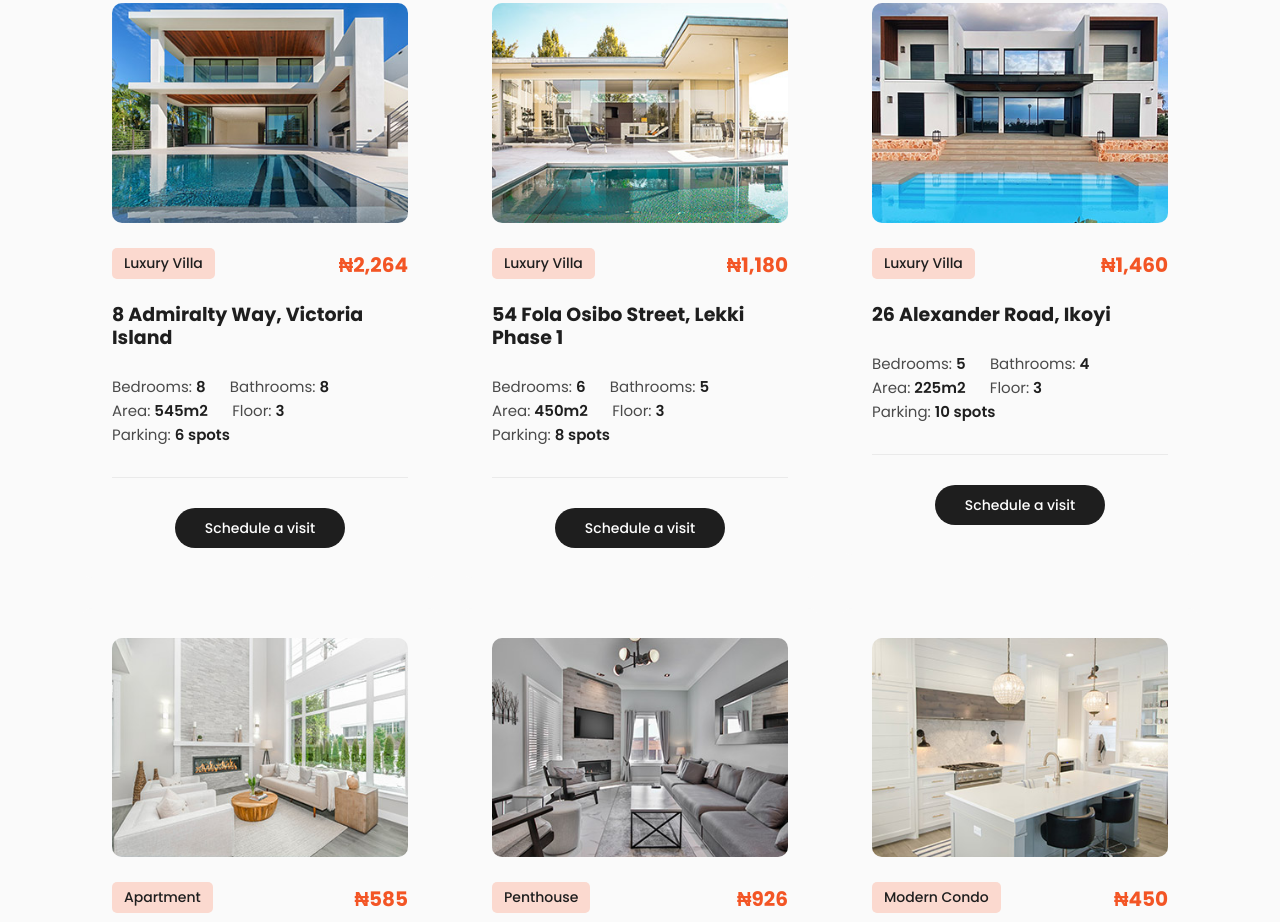
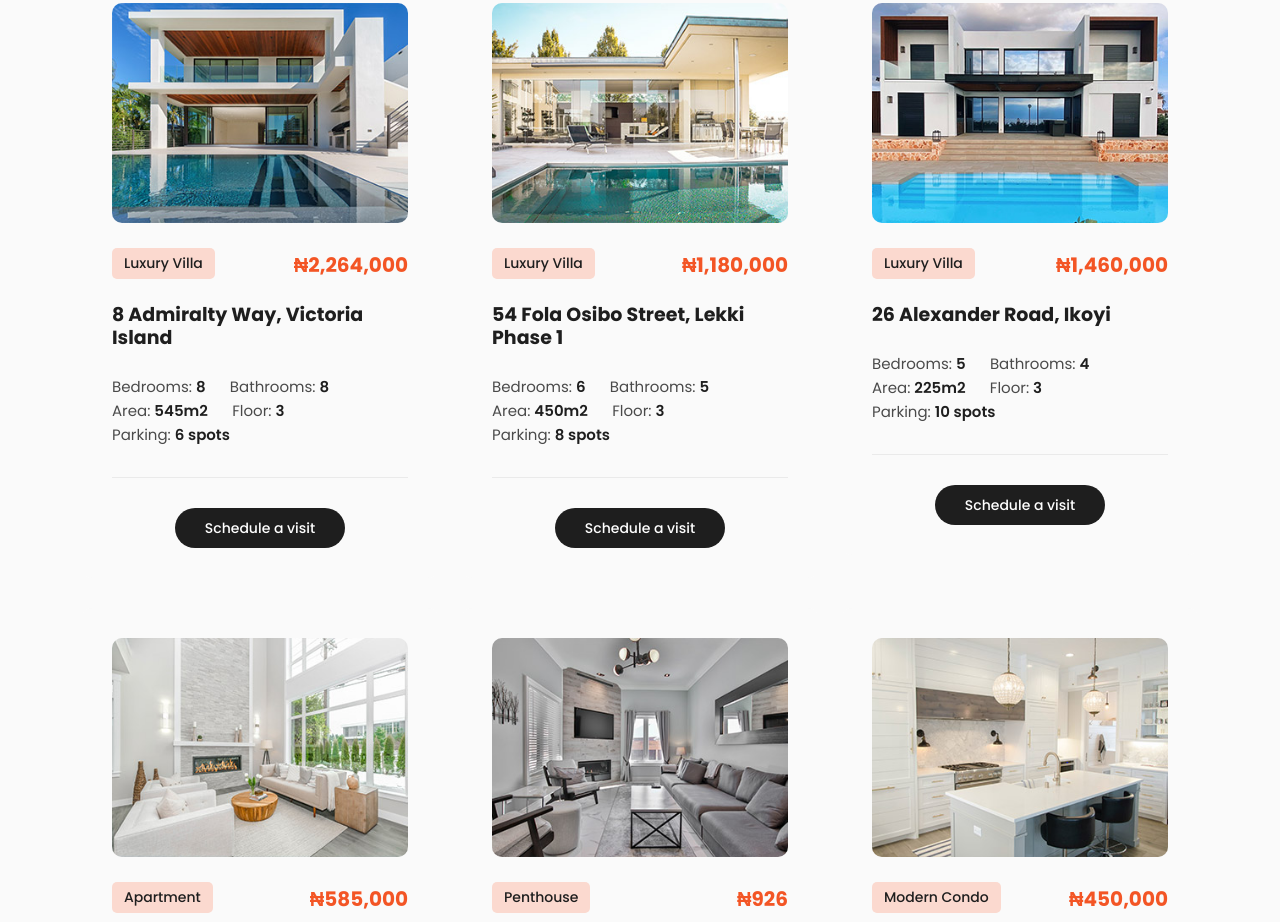
Before and after one commit to stencyTochiL/villa, a plain HTML site: page index.html in a window 1280 px wide. Shown: the part 4198-5120 px from the top of the page. Drawn offline with nearby package versions, Linux system fonts and the light colour scheme.

```diff
--- a/index.html
+++ b/index.html
@@ -355,7 +355,7 @@
         <div class="item">
           <a href="property-details.html"><img src="assets/images/property-01.jpg" alt=""></a>
           <span class="category">Luxury Villa</span>
-          <h6>₦2,264</h6>
+          <h6>₦2,264,000</h6>
           <h4><a href="property-details.html">8 Admiralty Way, Victoria Island</a></h4>
           <ul>
             <li>Bedrooms: <span>8</span></li>
@@ -373,7 +373,7 @@
         <div class="item">
           <a href="property-details.html"><img src="assets/images/property-02.jpg" alt=""></a>
           <span class="category">Luxury Villa</span>
-          <h6>₦1,180</h6>
+          <h6>₦1,180,000</h6>
           <h4><a href="property-details.html">54 Fola Osibo Street, Lekki Phase 1</a></h4>
           <ul>
             <li>Bedrooms: <span>6</span></li>
@@ -391,7 +391,7 @@
         <div class="item">
           <a href="property-details.html"><img src="assets/images/property-03.jpg" alt=""></a>
           <span class="category">Luxury Villa</span>
-          <h6>₦1,460</h6>
+          <h6>₦1,460,000</h6>
           <h4><a href="property-details.html">26 Alexander Road, Ikoyi</a></h4>
           <ul>
             <li>Bedrooms: <span>5</span></li>
@@ -409,7 +409,7 @@
         <div class="item">
           <a href="property-details.html"><img src="assets/images/property-04.jpg" alt=""></a>
           <span class="category">Apartment</span>
-          <h6>₦585</h6>
+          <h6>₦585,000</h6>
           <h4><a href="property-details.html">12 Chevron Drive, Lekki Phase 2</a></h4>
           <ul>
             <li>Bedrooms: <span>4</span></li>
@@ -445,7 +445,7 @@
         <div class="item">
           <a href="property-details.html"><img src="assets/images/property-06.jpg" alt=""></a>
           <span class="category">Modern Condo</span>
-          <h6>₦450</h6>
+          <h6>₦450,000</h6>
           <h4><a href="property-details.html">22 Prince Adelowo Adedeji Street, Lekki</a></h4>
           <ul>
             <li>Bedrooms: <span>3</span></li>
@@ -559,4 +559,5 @@
   <script src="assets/js/custom.js"></script>
 
   </body>
+
 </html>
```
